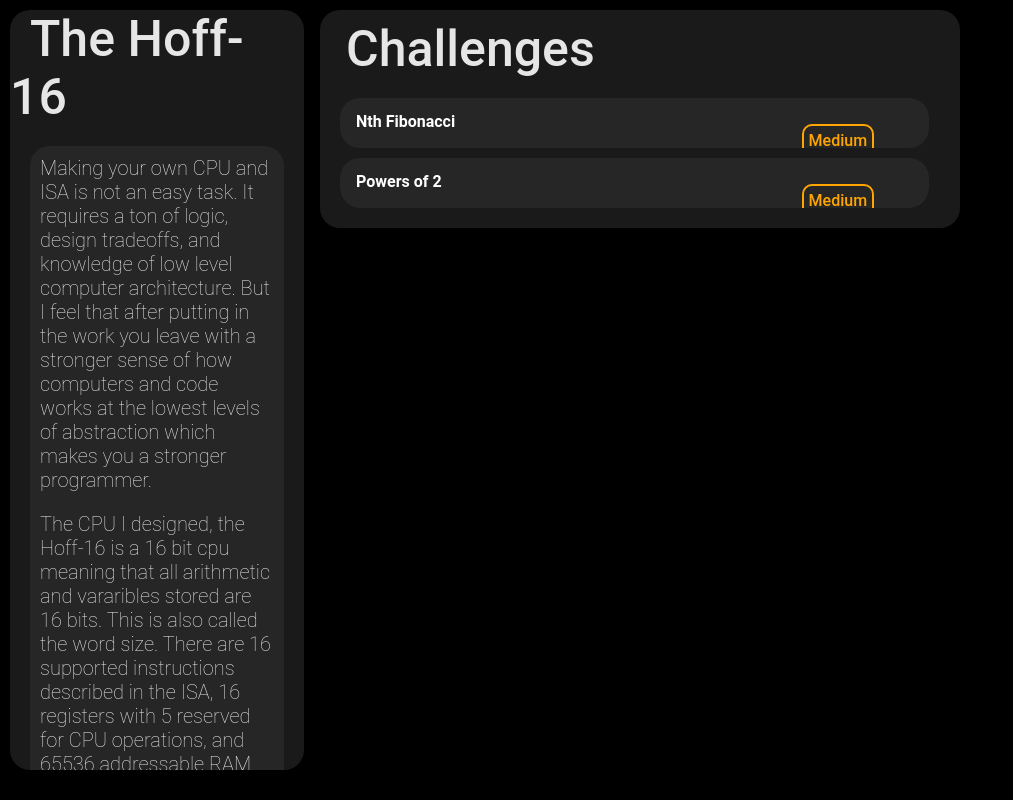
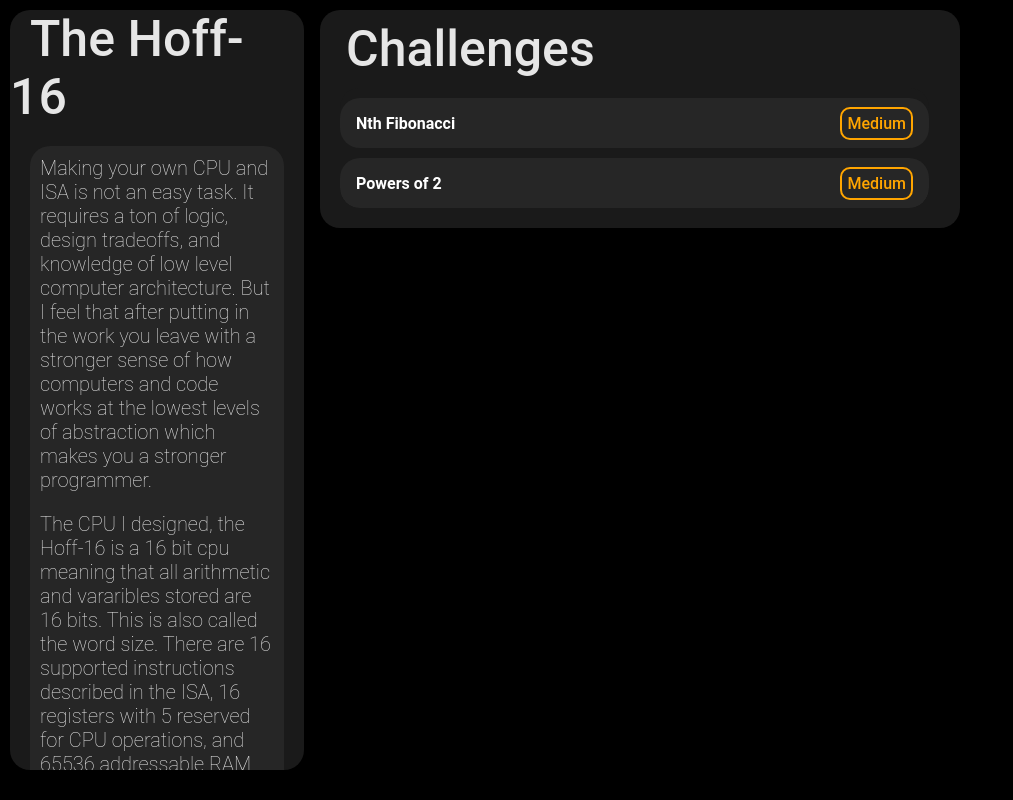
Before and after one commit to JadedTester746/Personal-Website, a plain HTML site: page CPULeetCode/homepage.html in a window 1280 px wide. Shown: the whole page, without its empty margins (0-1013 px from the left). Drawn offline with Linux system fonts and the light colour scheme.

Commit message:
Centered difficulty bar on home page

```diff
--- a/CPULeetCode/style.css
+++ b/CPULeetCode/style.css
@@ -732,12 +732,17 @@ code{
     background-color: hsl(0, 0%, 15%);
 }
 .problemlink{
+    display: flex;
+    align-items: center;
+
     text-align:left;
     font-weight: 700;
+    width: 100%;
+    height: 100%;
+
 }
 .medium, .easy, .hard{
-    display: inline;
-    margin-left: 80%;
+    margin-left: auto;
 }
 .medium{
     border: solid 2px orange;
```
